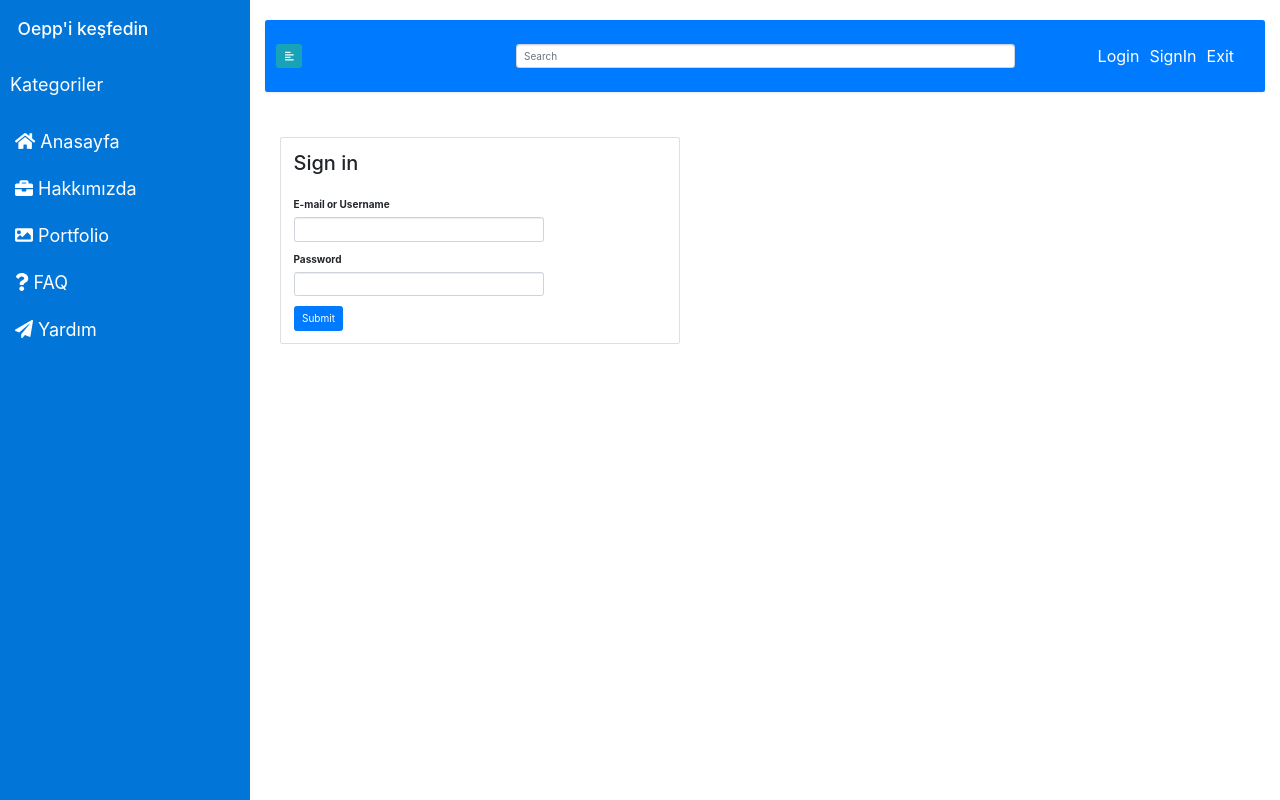
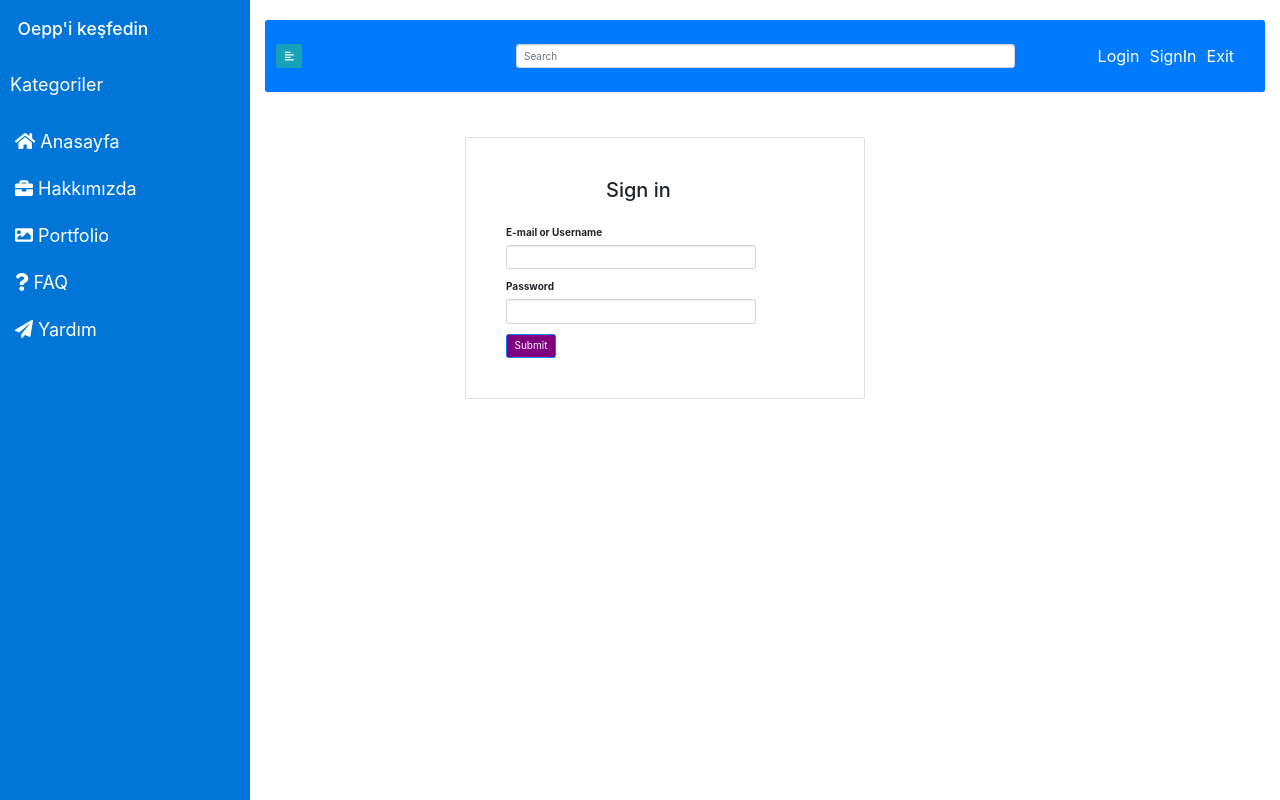
Before and after one commit to oepp/website, a React (Create React App) app: page /Page-1 in a window 1280 px wide. Built offline with nearby package versions, Linux system fonts and the light colour scheme.

Commit message:
Login Page güncellendi.

```diff
--- a/src/components/Login.js
+++ b/src/components/Login.js
@@ -4,24 +4,24 @@ import 'bootstrap/dist/css/bootstrap.css';
 class Login extends Component {
     render() {
         return (
-            <div className="container">
+            <div className="container" style ={{paddingLeft:200}}>
                 <br/>
                 <div className="card center" style={{width:400}}>
-                    <div className="card-body">
-                    <h2 className="card-title">Sign in</h2>
+                    <div className="card-body" style ={{padding:40}}>
+                    <h2 className="card-title"style={{fontSize:20}} style ={{textAlign:"center"}} style={{paddingBlockStart:20}}style ={{paddingLeft:100}}>Sign in</h2>
                     <br/>
                     <div className="row">
                         <div className="col-sm">
                         <form>
                             <div className="form-group " >
-                            <label for="email">E-mail or Username</label>
+                            <label for="email" >E-mail or Username</label>
                             <input type="text"  className="form-control" id="email" style ={{ width:250}}/>
                             </div>
-                            <div className="form-group ">
+                            <div className="form-group " >
                             <label for="exampleInputPassword1">Password</label>
                             <input type="password" className="form-control" id="exampleInputPassword1" style ={{ width:250}}/>
                             </div>
-                            <button type="submit" className="btn btn-primary">Submit</button>
+                            <button type="submit" className="btn btn-primary" style ={{backgroundColor:"purple"}}>Submit</button>
                         </form>
                         </div>
                     </div>
```
